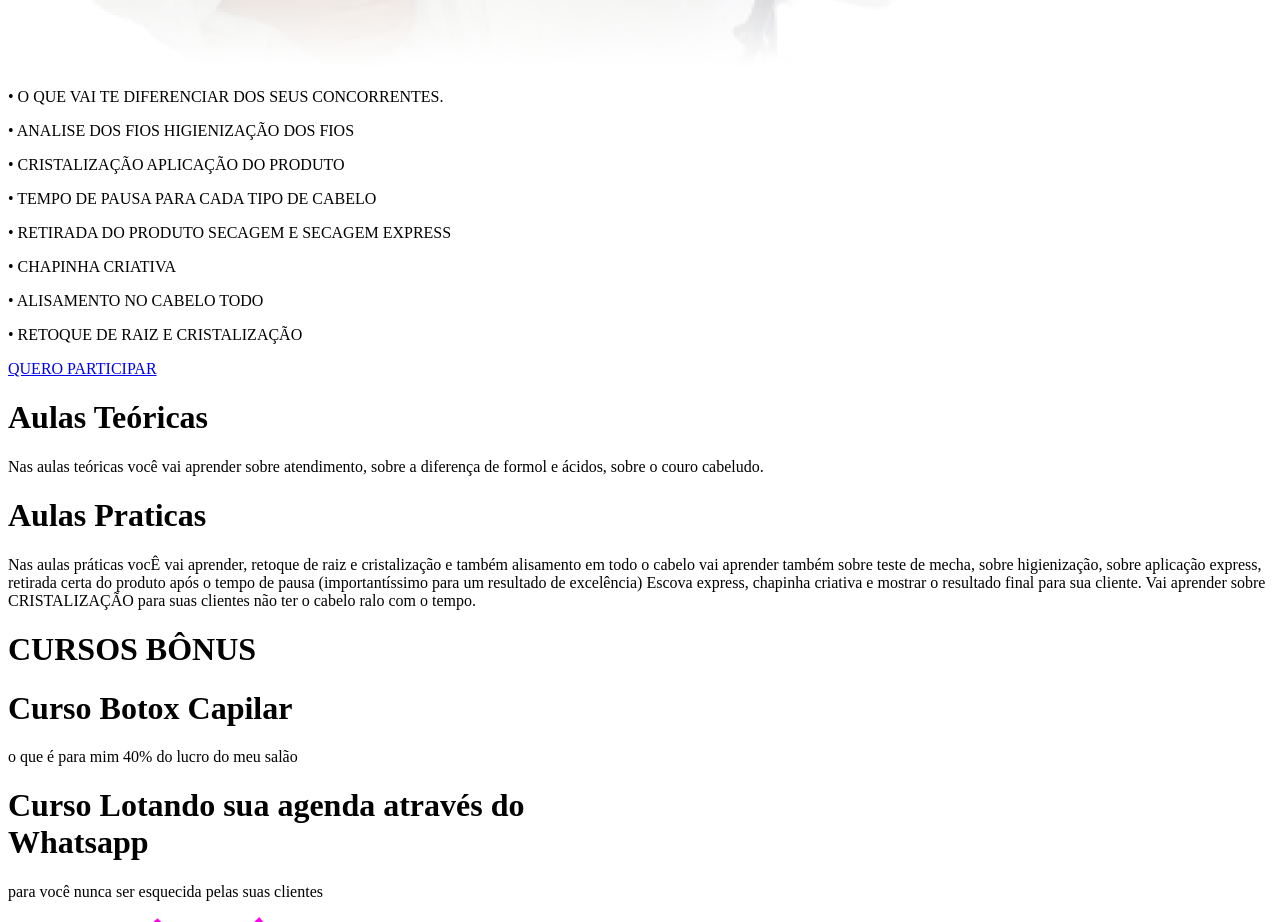
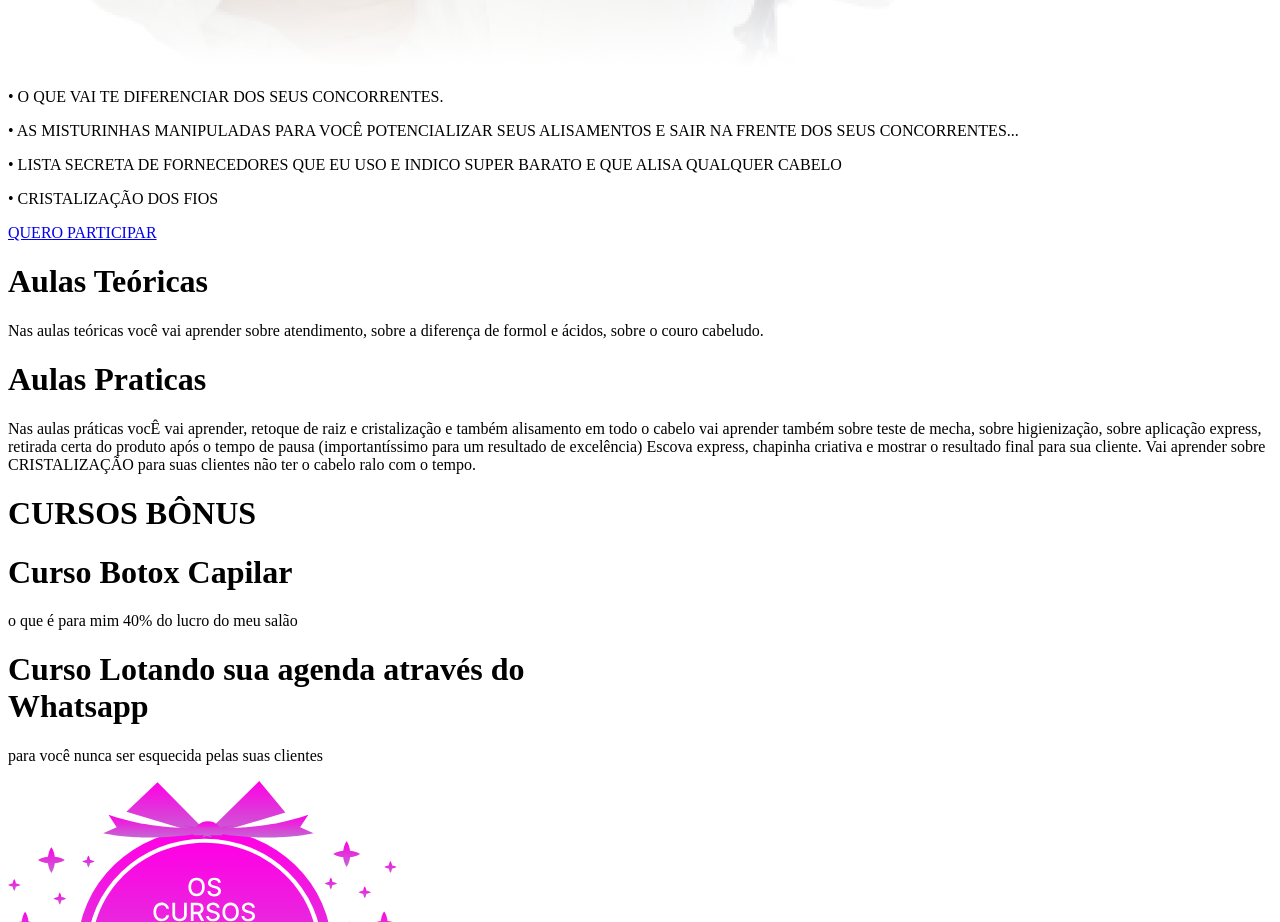
Before and after one commit to MarkOliv/maiza-sales, a Next.js app: page /components/Conteudos in a window 1280 px wide. Shown: the part 1107-2029 px from the top of the page. Built offline with nearby package versions, Linux system fonts and the light colour scheme.

Commit message:
novas alterações solicitadas 11/11

```diff
--- a/pages/components/Conteudos.tsx
+++ b/pages/components/Conteudos.tsx
@@ -31,43 +31,21 @@ const Conteudos = (props: Props) => {
             id="kanit"
             className="text-md text-center my-5 md:text-left font-bold"
           >
-            • ANALISE DOS FIOS HIGIENIZAÇÃO DOS FIOS
+            • AS MISTURINHAS MANIPULADAS PARA VOCÊ POTENCIALIZAR SEUS
+            ALISAMENTOS E SAIR NA FRENTE DOS SEUS CONCORRENTES...
           </p>
           <p
             id="kanit"
             className="text-md text-center my-5 md:text-left font-bold"
           >
-            • CRISTALIZAÇÃO APLICAÇÃO DO PRODUTO
+            • LISTA SECRETA DE FORNECEDORES QUE EU USO E INDICO SUPER BARATO E
+            QUE ALISA QUALQUER CABELO
           </p>
           <p
             id="kanit"
             className="text-md text-center my-5 md:text-left font-bold"
           >
-            • TEMPO DE PAUSA PARA CADA TIPO DE CABELO
-          </p>
-          <p
-            id="kanit"
-            className="text-md text-center my-5 md:text-left font-bold"
-          >
-            • RETIRADA DO PRODUTO SECAGEM E SECAGEM EXPRESS
-          </p>
-          <p
-            id="kanit"
-            className="text-md text-center my-5 md:text-left font-bold"
-          >
-            • CHAPINHA CRIATIVA
-          </p>
-          <p
-            id="kanit"
-            className="text-md text-center my-5 md:text-left font-bold"
-          >
-            • ALISAMENTO NO CABELO TODO
-          </p>
-          <p
-            id="kanit"
-            className="text-md text-center my-5 md:text-left font-bold"
-          >
-            • RETOQUE DE RAIZ E CRISTALIZAÇÃO
+            • CRISTALIZAÇÃO DOS FIOS
           </p>
 
           <div className="flex lg:justify-start justify-center md:p-20">
--- a/pages/components/Inicio.tsx
+++ b/pages/components/Inicio.tsx
@@ -56,7 +56,7 @@ const Inicio = (props: Props) => {
           target="_blank"
           href="https://pay.hotmart.com/A69854210Q?checkoutMode=10"
           id="kanit"
-          className="rounded-3xl md:px-28 px-10 py-5 bg-gradient-to-r from-[#c368d1] to-[#ff00e5] md:text-4xl text-3xl font-semibold md:mt-3 mt-14 hover:brightness-75"
+          className="rounded-3xl md:px-28 px-5 py-3 bg-gradient-to-r from-[#c368d1] to-[#ff00e5] md:text-4xl text-0,,,xl font-semibold md:mt-3 mt-14 hover:brightness-75"
         >
           QUERO APRENDER
         </a>
```
Also changed, not shown: pages/components/ParaQuem.tsx (+11 -8 lines), pages/components/Treinamento.tsx (+17 -6 lines), pages/assets/FOTO01-reserva.png (added), pages/assets/FOTO01.png.
